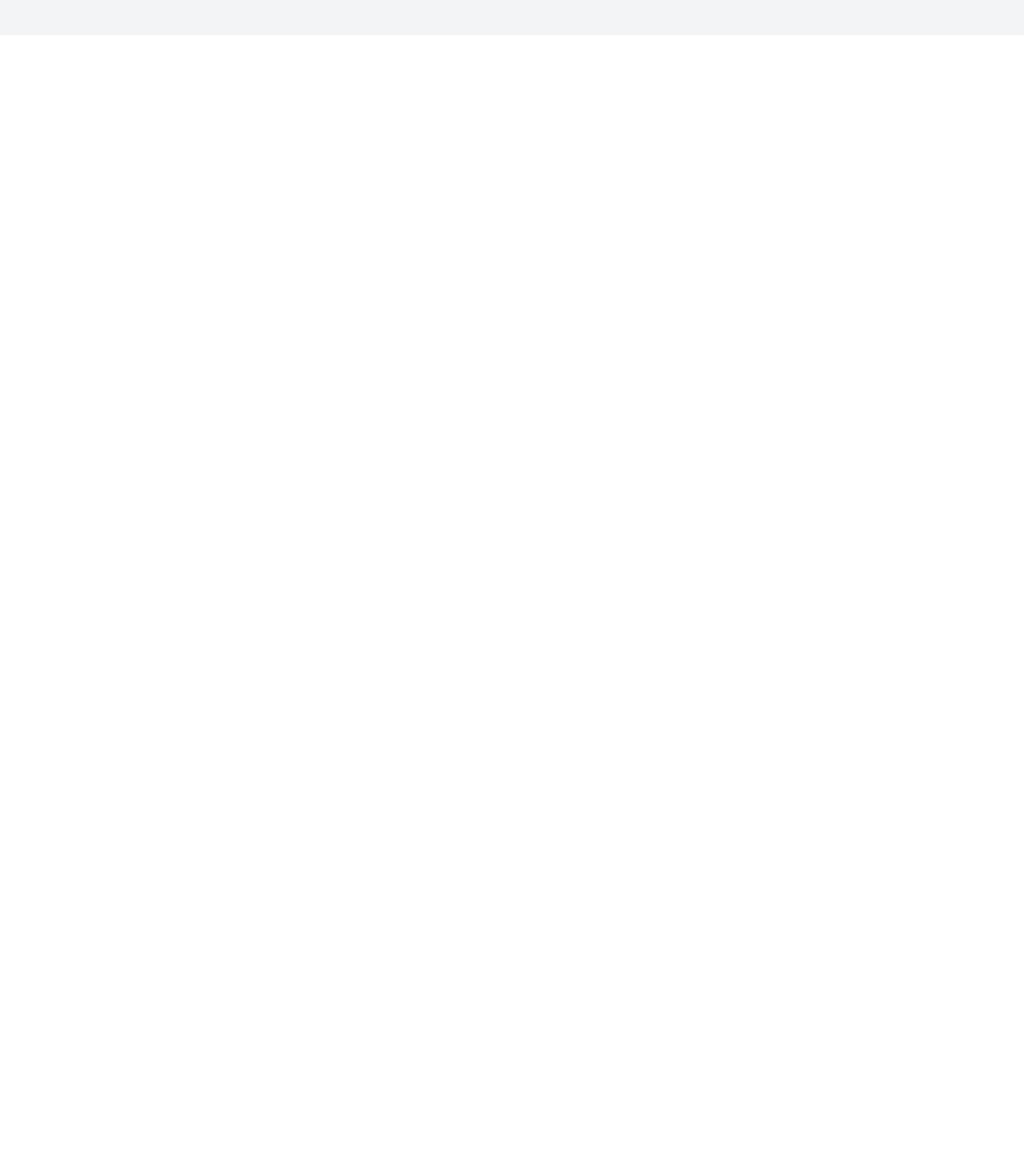
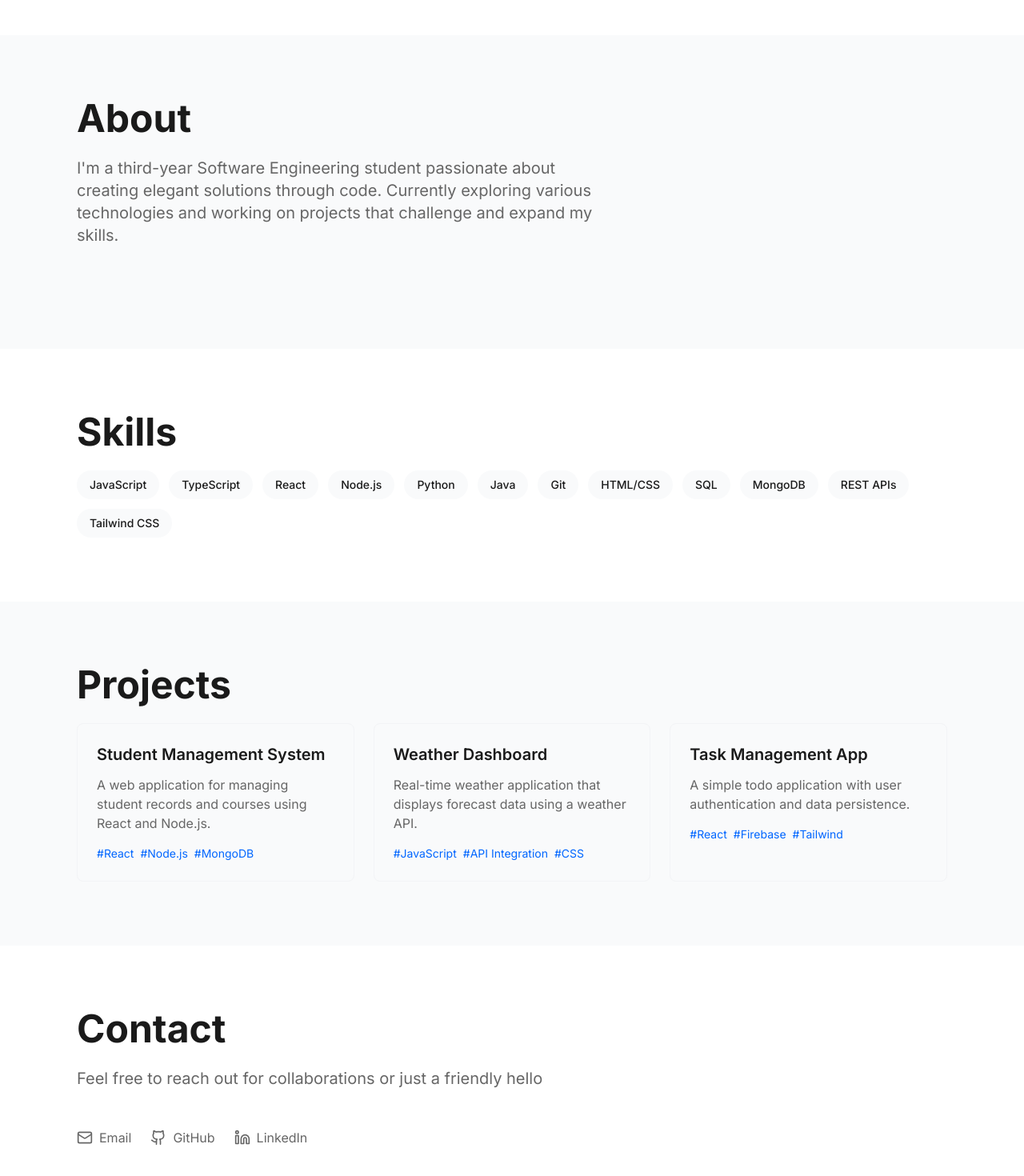
Before and after one commit to 6531503042/Bengi_Portfolio, a React (Vite) app: page / in a window 1280 px wide. Shown: the part 756-2226 px from the top of the page at 80% size. Before the commit the page ends 800 px from the top, so only its background shows below. Built offline with nearby package versions, Linux system fonts and the light colour scheme.

Commit message:
Create portfolio layout
Implement a minimal portfolio page inspired by the reference site, featuring the name "Nimit Tanboontor", with a focus on skills and projects. Remove the experience section and ensure the design reflects a clean and simple aesthetic.
[skip gpt_engineer]

```diff
--- a/package.json
+++ b/package.json
@@ -45,6 +45,7 @@
     "cmdk": "^1.0.0",
     "date-fns": "^3.6.0",
     "embla-carousel-react": "^8.3.0",
+    "framer-motion": "^11.11.17",
     "input-otp": "^1.2.4",
     "lucide-react": "^0.451.0",
     "next-themes": "^0.3.0",
--- a/src/index.css
+++ b/src/index.css
@@ -1,77 +1,35 @@
+@import url('https://fonts.googleapis.com/css2?family=Inter:wght@300;400;500;600;700&display=swap');
+
 @tailwind base;
 @tailwind components;
 @tailwind utilities;
 
 @layer base {
-  :root {
-    --background: 0 0% 100%;
-    --foreground: 222.2 84% 4.9%;
-
-    --card: 0 0% 100%;
-    --card-foreground: 222.2 84% 4.9%;
-
-    --popover: 0 0% 100%;
-    --popover-foreground: 222.2 84% 4.9%;
-
-    --primary: 222.2 47.4% 11.2%;
-    --primary-foreground: 210 40% 98%;
-
-    --secondary: 210 40% 96.1%;
-    --secondary-foreground: 222.2 47.4% 11.2%;
-
-    --muted: 210 40% 96.1%;
-    --muted-foreground: 215.4 16.3% 46.9%;
-
-    --accent: 210 40% 96.1%;
-    --accent-foreground: 222.2 47.4% 11.2%;
-
-    --destructive: 0 84.2% 60.2%;
-    --destructive-foreground: 210 40% 98%;
-
-    --border: 214.3 31.8% 91.4%;
-    --input: 214.3 31.8% 91.4%;
-    --ring: 222.2 84% 4.9%;
-
-    --radius: 0.5rem;
+  html {
+    scroll-behavior: smooth;
   }
 
-  .dark {
-    --background: 222.2 84% 4.9%;
-    --foreground: 210 40% 98%;
-
-    --card: 222.2 84% 4.9%;
-    --card-foreground: 210 40% 98%;
-
-    --popover: 222.2 84% 4.9%;
-    --popover-foreground: 210 40% 98%;
-
-    --primary: 210 40% 98%;
-    --primary-foreground: 222.2 47.4% 11.2%;
-
-    --secondary: 217.2 32.6% 17.5%;
-    --secondary-foreground: 210 40% 98%;
-
-    --muted: 217.2 32.6% 17.5%;
-    --muted-foreground: 215 20.2% 65.1%;
-
-    --accent: 217.2 32.6% 17.5%;
-    --accent-foreground: 210 40% 98%;
-
-    --destructive: 0 62.8% 30.6%;
-    --destructive-foreground: 210 40% 98%;
-
-    --border: 217.2 32.6% 17.5%;
-    --input: 217.2 32.6% 17.5%;
-    --ring: 212.7 26.8% 83.9%;
+  body {
+    @apply bg-white text-primary font-sans;
   }
 }
 
-@layer base {
-  * {
-    @apply border-border;
-  }
+.section-padding {
+  @apply py-20 px-6 md:px-12 lg:px-24;
+}
 
-  body {
-    @apply bg-background text-foreground;
-  }
+.heading {
+  @apply text-4xl md:text-5xl font-bold mb-6;
 }
+
+.subheading {
+  @apply text-xl text-secondary mb-12 max-w-2xl;
+}
+
+.skill-item {
+  @apply bg-gray-50 px-4 py-2 rounded-full text-sm font-medium hover:bg-gray-100 transition-colors;
+}
+
+.project-card {
+  @apply border border-gray-100 rounded-lg p-6 hover:border-accent transition-colors;
+}
--- a/src/pages/Index.tsx
+++ b/src/pages/Index.tsx
@@ -1,12 +1,172 @@
-// Update this page (the content is just a fallback if you fail to update the page)
+import { motion } from "framer-motion";
+import { Github, Mail, Linkedin } from "lucide-react";
 
 const Index = () => {
+  const skills = [
+    "JavaScript", "TypeScript", "React", "Node.js",
+    "Python", "Java", "Git", "HTML/CSS",
+    "SQL", "MongoDB", "REST APIs", "Tailwind CSS"
+  ];
+
+  const projects = [
+    {
+      title: "Student Management System",
+      description: "A web application for managing student records and courses using React and Node.js.",
+      tags: ["React", "Node.js", "MongoDB"]
+    },
+    {
+      title: "Weather Dashboard",
+      description: "Real-time weather application that displays forecast data using a weather API.",
+      tags: ["JavaScript", "API Integration", "CSS"]
+    },
+    {
+      title: "Task Management App",
+      description: "A simple todo application with user authentication and data persistence.",
+      tags: ["React", "Firebase", "Tailwind"]
+    }
+  ];
+
   return (
-    <div className="min-h-screen flex items-center justify-center bg-gray-100">
-      <div className="text-center">
-        <h1 className="text-4xl font-bold mb-4">Welcome to Your Blank App</h1>
-        <p className="text-xl text-gray-600">Start building your amazing project here!</p>
-      </div>
+    <div className="min-h-screen">
+      {/* Hero Section */}
+      <section className="section-padding min-h-screen flex items-center">
+        <motion.div
+          initial={{ opacity: 0, y: 20 }}
+          animate={{ opacity: 1, y: 0 }}
+          transition={{ duration: 0.5 }}
+        >
+          <h1 className="text-6xl md:text-7xl font-bold mb-6">
+            Nimit Tanboontor
+          </h1>
+          <p className="text-2xl text-secondary mb-8">
+            Software Engineering Student
+          </p>
+          <div className="flex gap-4">
+            <a href="#contact" className="text-accent hover:underline">
+              Get in touch →
+            </a>
+          </div>
+        </motion.div>
+      </section>
+
+      {/* About Section */}
+      <section id="about" className="section-padding bg-gray-50">
+        <motion.div
+          initial={{ opacity: 0 }}
+          whileInView={{ opacity: 1 }}
+          viewport={{ once: true }}
+          transition={{ duration: 0.5 }}
+        >
+          <h2 className="heading">About</h2>
+          <p className="subheading">
+            I'm a third-year Software Engineering student passionate about creating elegant solutions
+            through code. Currently exploring various technologies and working on projects that challenge
+            and expand my skills.
+          </p>
+        </motion.div>
+      </section>
+
+      {/* Skills Section */}
+      <section id="skills" className="section-padding">
+        <motion.div
+          initial={{ opacity: 0 }}
+          whileInView={{ opacity: 1 }}
+          viewport={{ once: true }}
+          transition={{ duration: 0.5 }}
+        >
+          <h2 className="heading">Skills</h2>
+          <div className="flex flex-wrap gap-3">
+            {skills.map((skill, index) => (
+              <motion.span
+                key={skill}
+                className="skill-item"
+                initial={{ opacity: 0, y: 20 }}
+                whileInView={{ opacity: 1, y: 0 }}
+                viewport={{ once: true }}
+                transition={{ delay: index * 0.1 }}
+              >
+                {skill}
+              </motion.span>
+            ))}
+          </div>
+        </motion.div>
+      </section>
+
+      {/* Projects Section */}
+      <section id="projects" className="section-padding bg-gray-50">
+        <motion.div
+          initial={{ opacity: 0 }}
+          whileInView={{ opacity: 1 }}
+          viewport={{ once: true }}
+          transition={{ duration: 0.5 }}
+        >
+          <h2 className="heading">Projects</h2>
+          <div className="grid md:grid-cols-2 lg:grid-cols-3 gap-6">
+            {projects.map((project, index) => (
+              <motion.div
+                key={project.title}
+                className="project-card"
+                initial={{ opacity: 0, y: 20 }}
+                whileInView={{ opacity: 1, y: 0 }}
+                viewport={{ once: true }}
+                transition={{ delay: index * 0.1 }}
+              >
+                <h3 className="text-xl font-semibold mb-3">{project.title}</h3>
+                <p className="text-secondary mb-4">{project.description}</p>
+                <div className="flex flex-wrap gap-2">
+                  {project.tags.map((tag) => (
+                    <span key={tag} className="text-sm text-accent">
+                      #{tag}
+                    </span>
+                  ))}
+                </div>
+              </motion.div>
+            ))}
+          </div>
+        </motion.div>
+      </section>
+
+      {/* Contact Section */}
+      <section id="contact" className="section-padding">
+        <motion.div
+          initial={{ opacity: 0 }}
+          whileInView={{ opacity: 1 }}
+          viewport={{ once: true }}
+          transition={{ duration: 0.5 }}
+        >
+          <h2 className="heading">Contact</h2>
+          <p className="subheading">
+            Feel free to reach out for collaborations or just a friendly hello
+          </p>
+          <div className="flex gap-6">
+            <a
+              href="mailto:your.email@example.com"
+              className="flex items-center gap-2 text-secondary hover:text-accent transition-colors"
+            >
+              <Mail size={20} />
+              <span>Email</span>
+            </a>
+            <a
+              href="https://github.com/yourusername"
+              target="_blank"
+              rel="noopener noreferrer"
+              className="flex items-center gap-2 text-secondary hover:text-accent transition-colors"
+            >
+              <Github size={20} />
+              <span>GitHub</span>
+            </a>
+            <a
+              href="https://linkedin.com/in/yourusername"
+              target="_blank"
+              rel="noopener noreferrer"
+              className="flex items-center gap-2 text-secondary hover:text-accent transition-colors"
+            >
+              <Linkedin size={20} />
+              <span>LinkedIn</span>
+            </a>
+          </div>
+        </motion.div>
+      </section>
     </div>
   );
 };
--- a/tailwind.config.ts
+++ b/tailwind.config.ts
@@ -19,58 +19,21 @@ export default {
     },
     extend: {
       colors: {
-        border: "hsl(var(--border))",
-        input: "hsl(var(--input))",
-        ring: "hsl(var(--ring))",
-        background: "hsl(var(--background))",
-        foreground: "hsl(var(--foreground))",
-        primary: {
-          DEFAULT: "hsl(var(--primary))",
-          foreground: "hsl(var(--primary-foreground))",
-        },
-        secondary: {
-          DEFAULT: "hsl(var(--secondary))",
-          foreground: "hsl(var(--secondary-foreground))",
-        },
-        destructive: {
-          DEFAULT: "hsl(var(--destructive))",
-          foreground: "hsl(var(--destructive-foreground))",
-        },
-        muted: {
-          DEFAULT: "hsl(var(--muted))",
-          foreground: "hsl(var(--muted-foreground))",
-        },
-        accent: {
-          DEFAULT: "hsl(var(--accent))",
-          foreground: "hsl(var(--accent-foreground))",
-        },
-        popover: {
-          DEFAULT: "hsl(var(--popover))",
-          foreground: "hsl(var(--popover-foreground))",
-        },
-        card: {
-          DEFAULT: "hsl(var(--card))",
-          foreground: "hsl(var(--card-foreground))",
-        },
+        primary: "#1a1a1a",
+        secondary: "#666666",
+        accent: "#0066FF",
       },
-      borderRadius: {
-        lg: "var(--radius)",
-        md: "calc(var(--radius) - 2px)",
-        sm: "calc(var(--radius) - 4px)",
+      fontFamily: {
+        sans: ["Inter", "sans-serif"],
+      },
+      animation: {
+        "fade-in": "fadeIn 0.5s ease-in-out",
       },
       keyframes: {
-        "accordion-down": {
-          from: { height: "0" },
-          to: { height: "var(--radix-accordion-content-height)" },
+        fadeIn: {
+          "0%": { opacity: "0", transform: "translateY(10px)" },
+          "100%": { opacity: "1", transform: "translateY(0)" },
         },
-        "accordion-up": {
-          from: { height: "var(--radix-accordion-content-height)" },
-          to: { height: "0" },
-        },
-      },
-      animation: {
-        "accordion-down": "accordion-down 0.2s ease-out",
-        "accordion-up": "accordion-up 0.2s ease-out",
       },
     },
   },
```
Also changed, not shown: 1 other file (tests, documents, lock files or other folders).
